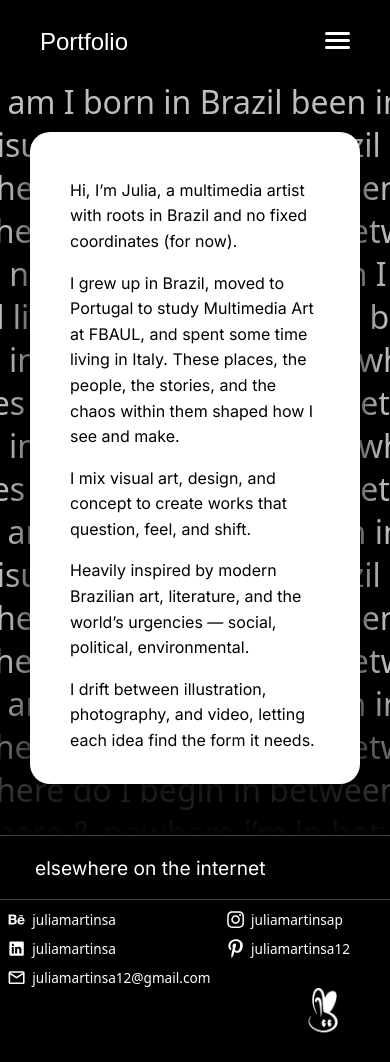
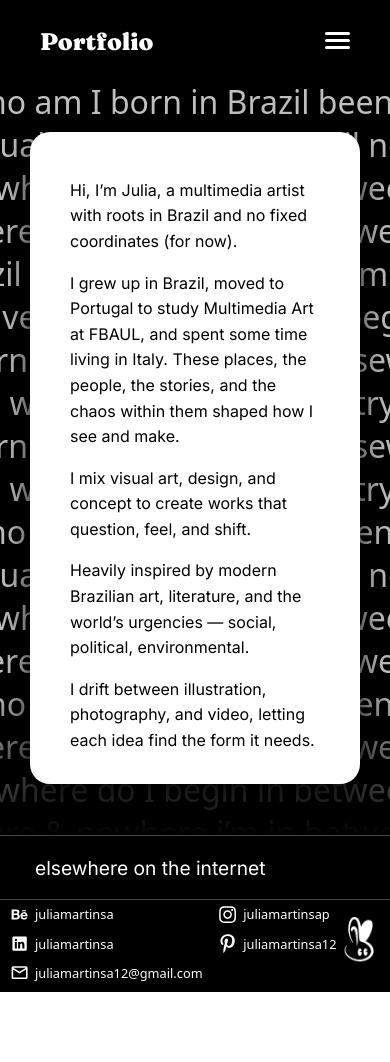
Before and after one commit to nicolecnogueira/portfolio, a React (Vite) app: page /about in a window 390 px wide. After the commit the page ends 992 px from the top, so only its background shows below. Built offline with nearby package versions, Linux system fonts and the light colour scheme; a web font is replaced by a local one.

Commit message:
ajustando responsividade do footer

```diff
--- a/src/components/Footer.module.css
+++ b/src/components/Footer.module.css
@@ -24,11 +24,6 @@
   padding: 10px 40px;
   padding-bottom: 20px;
   font-weight: lighter;
-
-  @media (max-width: 768px) {
-    flex-wrap: wrap;
-    justify-content: flex-end;
-  }
 }
 
 .socialGrid {
@@ -71,3 +66,17 @@
   width: clamp(50px, 10vw, 70px);
   height: auto;
 }
+
+@media (max-width: 768px) {
+    .footerLogo {
+      width: 50px;
+    }
+
+    .socialLink {
+      font-size: 0.8rem;
+    }
+
+    .mainContent {
+      padding: 5px 10px 10px;
+    }
+  }
```
